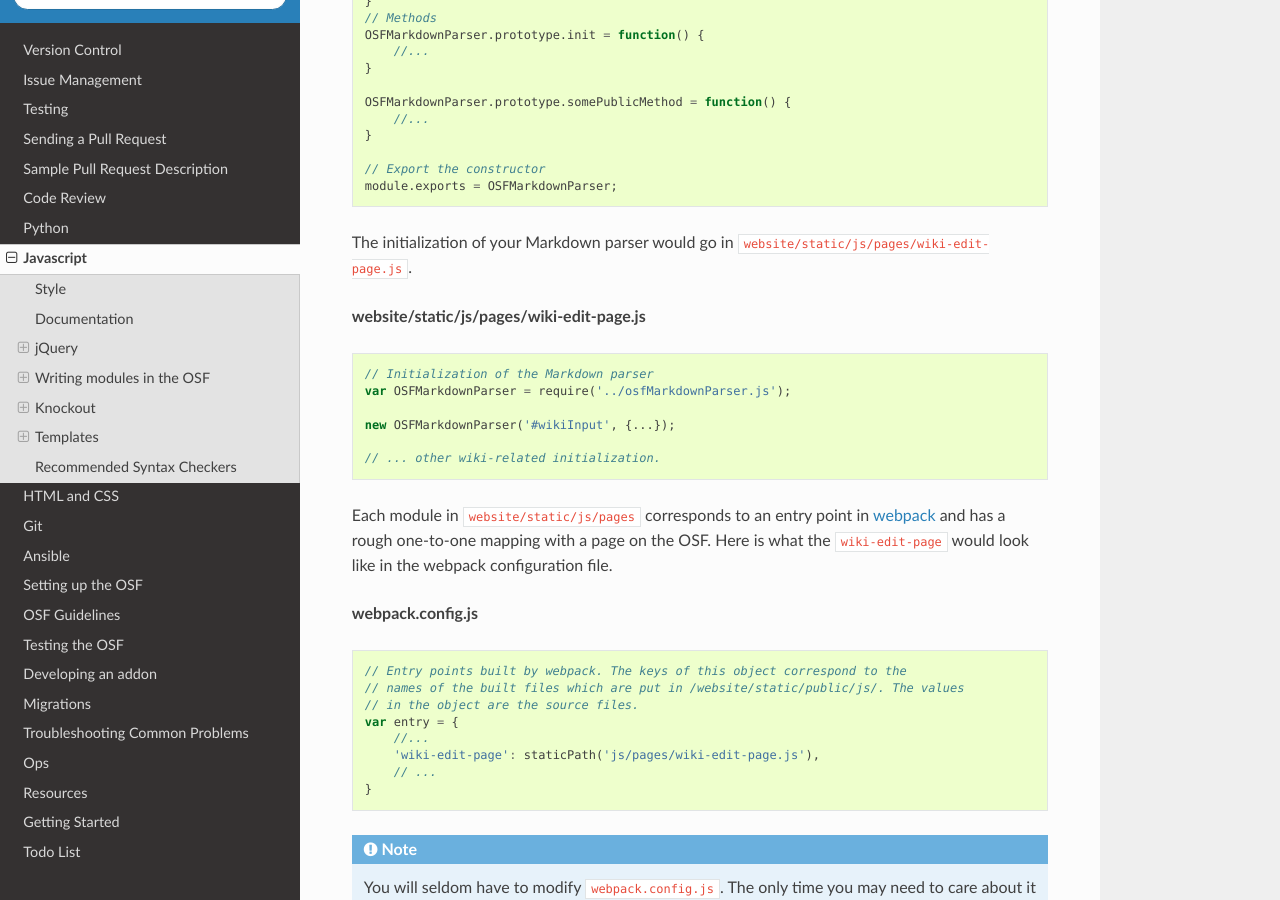
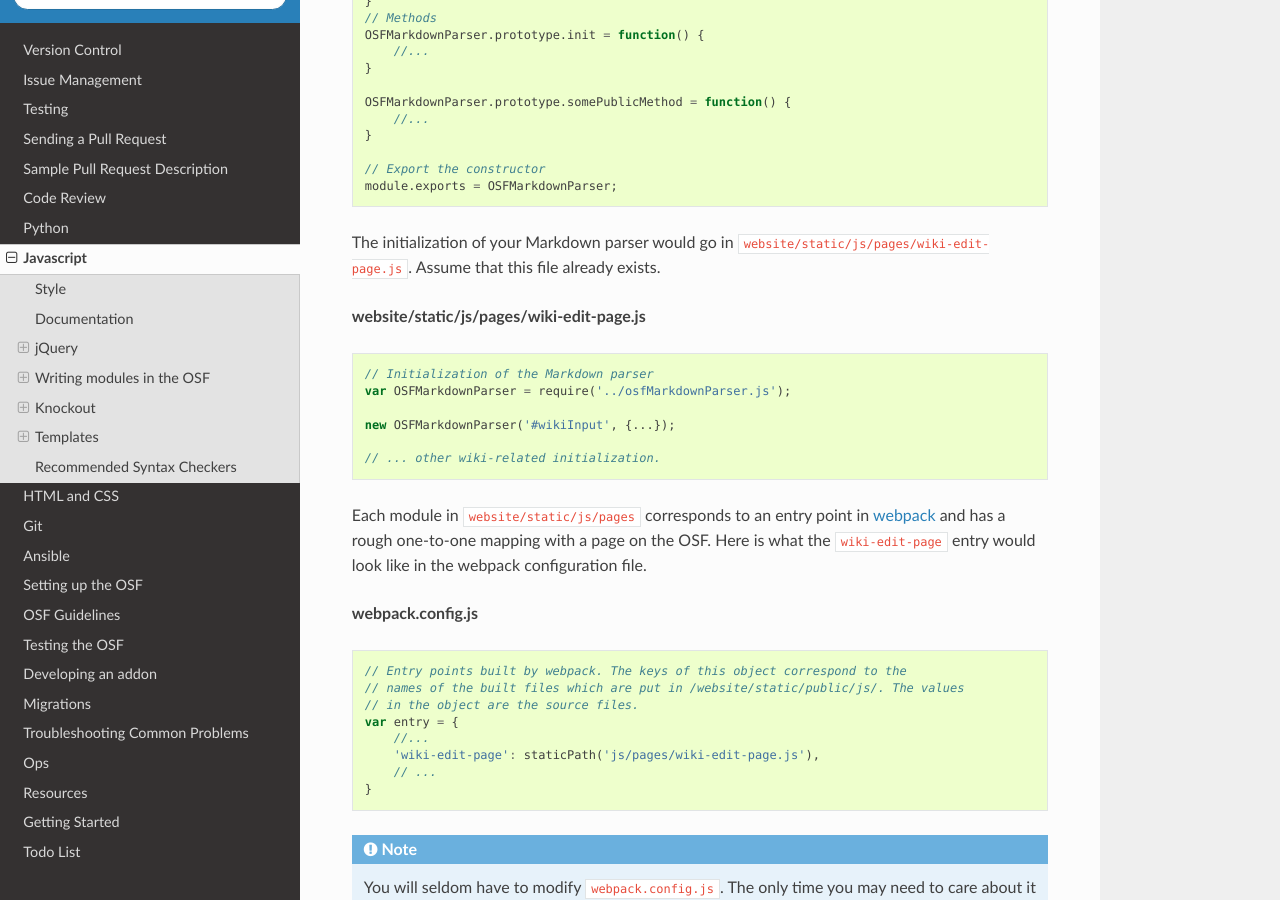
Before and after one commit to CenterForOpenScience/COSDev, a Sphinx documentation site: the page built from docs/style_guides/javascript.rst, in a window 1280 px wide and 900 px high, scrolled down 2452 px. Built offline with Sphinx 7.4.7 and the Read the Docs theme 2.0.0, drawn with Linux system fonts in a browser that asks for light colours.

Commit message:
More clarification

```diff
--- a/docs/style_guides/javascript.rst
+++ b/docs/style_guides/javascript.rst
@@ -134,7 +134,7 @@ Let's say you're creating a reuseable Markdown parser module for the wiki edit p
     module.exports = OSFMarkdownParser;
 
 
-The initialization of your Markdown parser would go in ``website/static/js/pages/wiki-edit-page.js``.
+The initialization of your Markdown parser would go in ``website/static/js/pages/wiki-edit-page.js``. Assume that this file already exists.
 
 **website/static/js/pages/wiki-edit-page.js**
 
@@ -147,7 +147,7 @@ The initialization of your Markdown parser would go in ``website/static/js/pages
 
     // ... other wiki-related initialization.
 
-Each module in ``website/static/js/pages`` corresponds to an entry point in `webpack <https://webpack.github.io/docs/multiple-entry-points.html>`_ and has a rough one-to-one mapping with a page on the OSF. Here is what the ``wiki-edit-page`` would look like in the webpack configuration file.
+Each module in ``website/static/js/pages`` corresponds to an entry point in `webpack <https://webpack.github.io/docs/multiple-entry-points.html>`_ and has a rough one-to-one mapping with a page on the OSF. Here is what the ``wiki-edit-page`` entry would look like in the webpack configuration file.
 
 **webpack.config.js**
 
```
